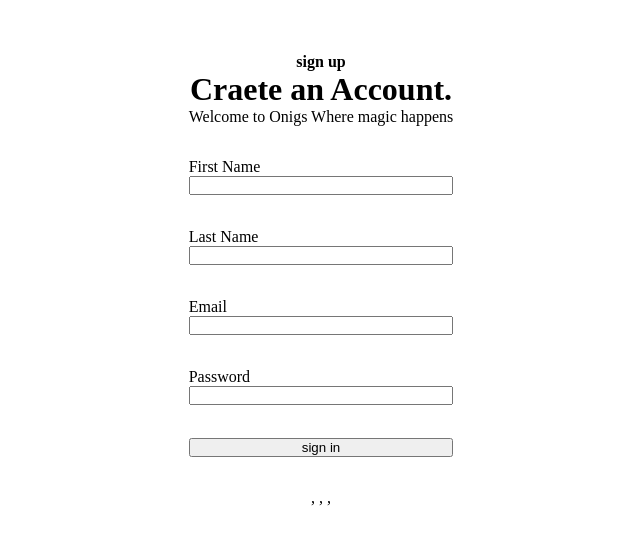
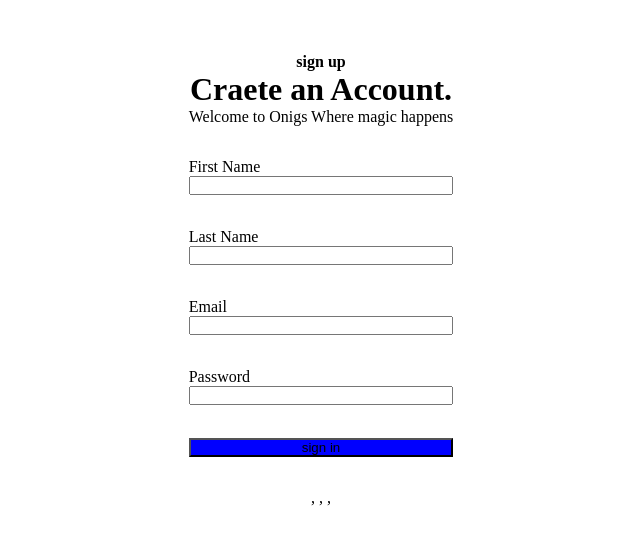
Before and after one commit to Tamarapreye-M/sign-up_form, a React (Vite) app: page / in a window 1280 px wide. Shown: the top 544 px of the page, without its empty margins (319-959 px from the left). Built offline with nearby package versions, Linux system fonts and the light colour scheme.

Commit message:
props added

```diff
--- a/src/components/Button.jsx
+++ b/src/components/Button.jsx
@@ -1,7 +1,15 @@
 import React from "react";
 
-const Button = ({ content }) => {
-	return <button type="submit">{content}</button>;
+const Button = ({ content, disabled }) => {
+	return (
+		<button
+			type="submit"
+			disabled={disabled}
+			className={disabled ? "disabled" : "able"}
+		>
+			{content}
+		</button>
+	);
 };
 
 export default Button;
```
